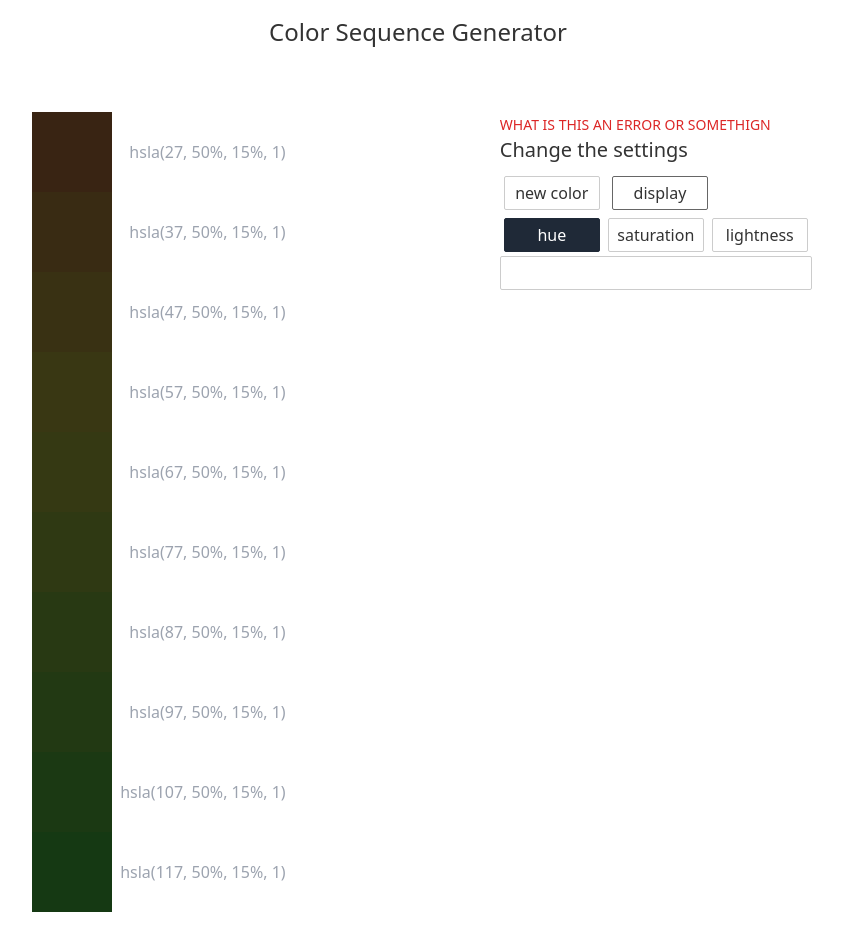
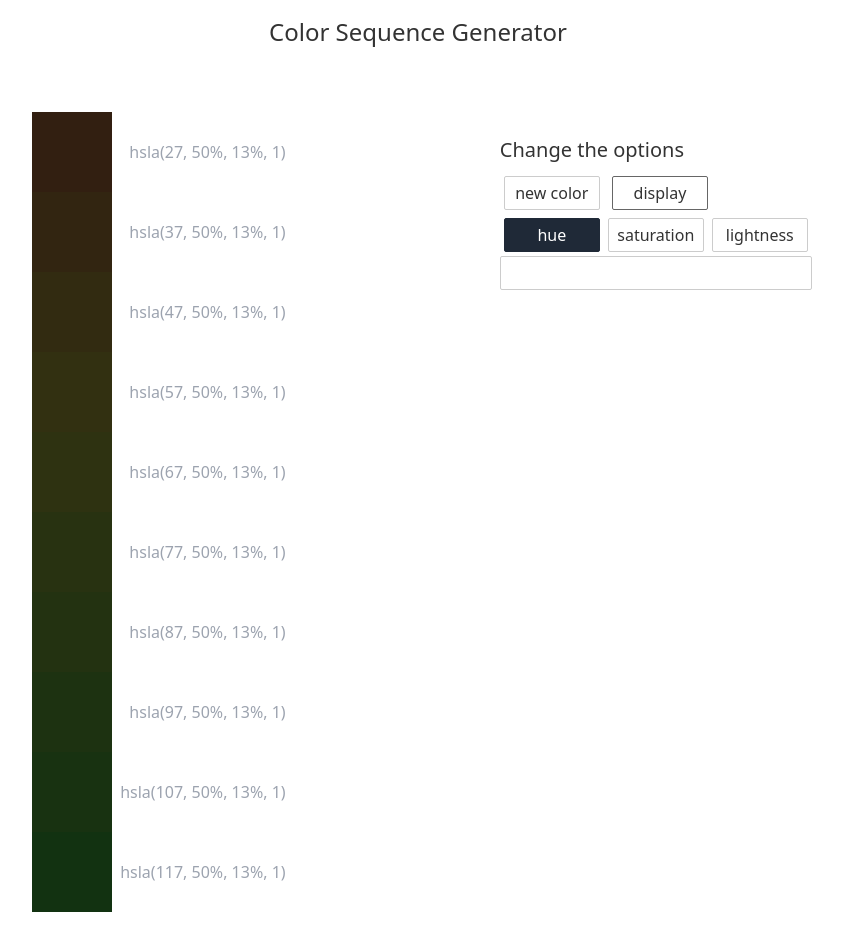
Before and after one commit to rachelrly/color-generator, a Svelte app: page / in a window 1280 px wide. Both pictures are taken after a click on the button "display". Shown: the whole page, without its empty margins (222-1065 px from the left). Built offline with nearby package versions, Linux system fonts and the light colour scheme.

Commit message:
sets all three props from input

```diff
--- a/src/App.svelte
+++ b/src/App.svelte
@@ -14,8 +14,8 @@
   import type { ColorPropKey, ColorProps, ControlOptions } from './types'
 
   const row = new Array(10).fill({})
+  export let error: string = ''
   export let base: ColorProps = getRandomColor()
-  $: console.log('THIS IS MY BASE AFTER CHANGE', base)
   export let options: ControlOptions = {
     square: { width: 300, step: 50 },
     display: 'square',
@@ -59,11 +59,18 @@
   }
 
   function handleSetColorProp(input: string, key: ColorPropKey) {
-    console.log('RUNNING SET COLOR PROP WOOO', { input, key })
-    const num = parseFloat(input)
-    if (num >= KEY_LIMITS[key][0] && num <= KEY_LIMITS[key][1]) {
-      console.log('SETTING BASE OR WHATEVER')
-      base = { ...base, [key]: num }
+    if (input === '') return
+    const num = Number(input)
+    if (!num) {
+      error = 'Please enter a number'
+    } else {
+      const keyLimit = KEY_LIMITS[key]
+      if (num >= keyLimit[0] && num <= keyLimit[1]) {
+        base = { ...base, [key]: num }
+        error = ''
+      } else {
+        error = `Please enter a ${key} between ${keyLimit[0]} and ${keyLimit[1]}`
+      }
     }
   }
 </script>
@@ -75,6 +82,7 @@
   >
     <Sequence {sequence} {current} {handleSelectColor} />
     <Controls
+      {error}
       {handleRandomColor}
       {handleSelectColorKey}
       {handleToggleDisplayType}
--- a/src/components/Controls.svelte
+++ b/src/components/Controls.svelte
@@ -1,18 +1,15 @@
 <script lang="ts">
-  // import Input from './Input.svelte'
   import Button from './Button.svelte'
   import ButtonChain from './ButtonChain.svelte'
   import Input from './Input.svelte'
   import type { ColorPropKey } from '../types'
 
-  // export let handleSetValue: (val: number) => void
   export let handleSelectColorKey: (opt: ColorPropKey) => void
   export let handleRandomColor: () => void
   export let handleToggleDisplayType: () => void
   export let handleSetColorProp: (input: string, prop: ColorPropKey) => void
-  export let error: string = 'WHAT IS THIS AN ERROR OR SOMETHIGN'
+  export let error: string = ''
   export let selected: ColorPropKey
-
   function handleSetValue(input: string) {
     handleSetColorProp(input, selected)
   }
@@ -22,7 +19,7 @@
   <div class="h-6">
     <span class="text-red-600 text-sm text-center">{error}</span>
   </div>
-  <h3 class="text-xl mb-2">Change the settings</h3>
+  <h3 class="text-xl mb-2">Change the options</h3>
   <div>
     <Button text="new color" onClick={handleRandomColor} />
     <Button text="display" onClick={handleToggleDisplayType} />
--- a/src/components/Input.svelte
+++ b/src/components/Input.svelte
@@ -8,6 +8,7 @@
   function setValueOnEnter(e: any) {
     if (e.key === 'Enter') {
       setValue()
+      value = ''
     }
   }
 </script>
@@ -22,5 +23,6 @@
     bind:value
     type="text"
     inputmode="numeric"
+    maxlength="3"
   />
 </fieldset>
--- a/src/components/TileRow.svelte
+++ b/src/components/TileRow.svelte
@@ -6,7 +6,7 @@
 
 <div class="flex flex-col items-center justify-center">
   {#each sequence as tile}
-    {#if tile.color.lightness < 100}
+    {#if tile.color.lightness <= 100 && tile.color.saturation <= 100}
       <ColorTitle color={tile.color} swatchSize="lg" />
     {/if}
   {/each}
--- a/src/utils/constants.ts
+++ b/src/utils/constants.ts
@@ -1,6 +1,6 @@
 export const KEY_LIMITS = {
   hue: [0, 255],
   saturation: [20, 100],
-  lightess: [0, 100],
+  lightness: [0, 90],
   alpha: [0, 1]
 } as const
--- a/src/utils/getRandomColor.ts
+++ b/src/utils/getRandomColor.ts
@@ -5,7 +5,7 @@ import { KEY_LIMITS } from './constants'
 export function getRandomColor(): ColorProps {
   return {
     hue: getRandomInt(KEY_LIMITS.hue),
-    lightness: getRandomInt(KEY_LIMITS.lightess),
+    lightness: getRandomInt(KEY_LIMITS.lightness),
     saturation: getRandomInt(KEY_LIMITS.saturation),
     alpha: 1
   }
```
